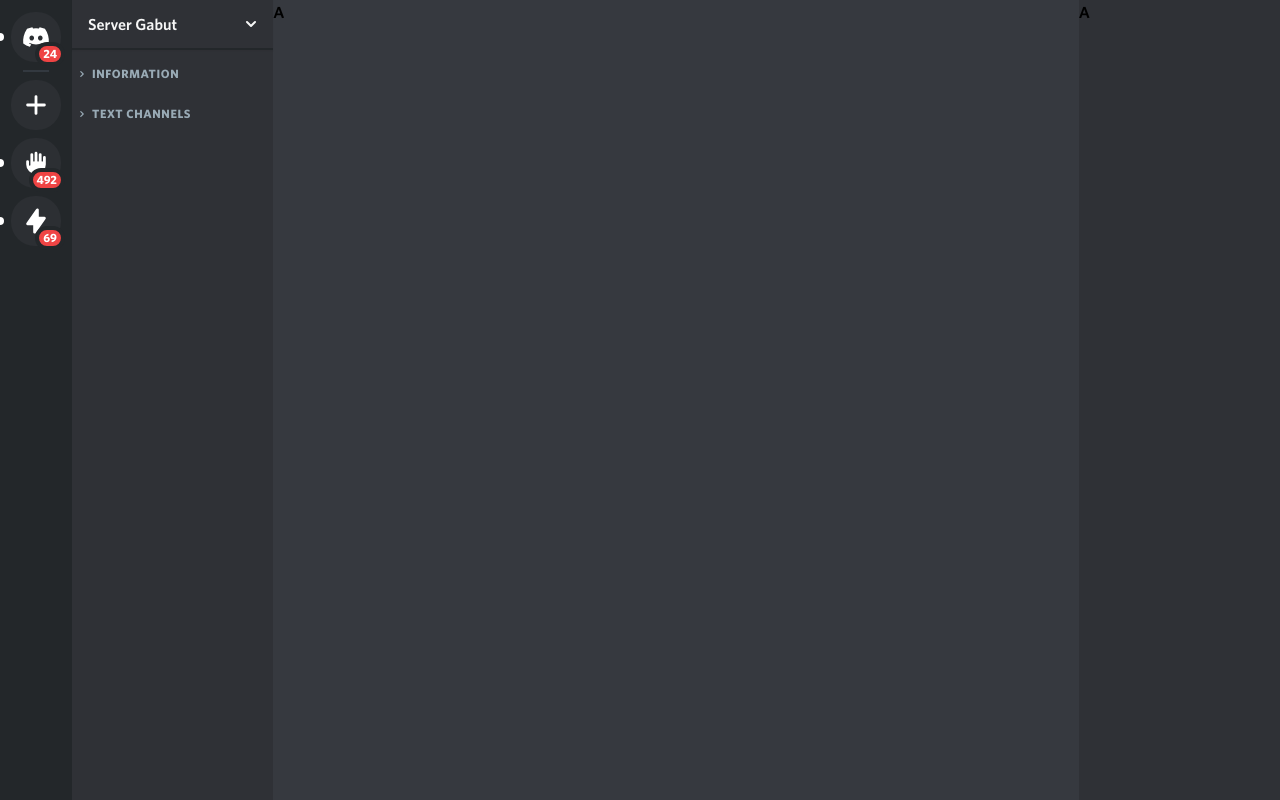
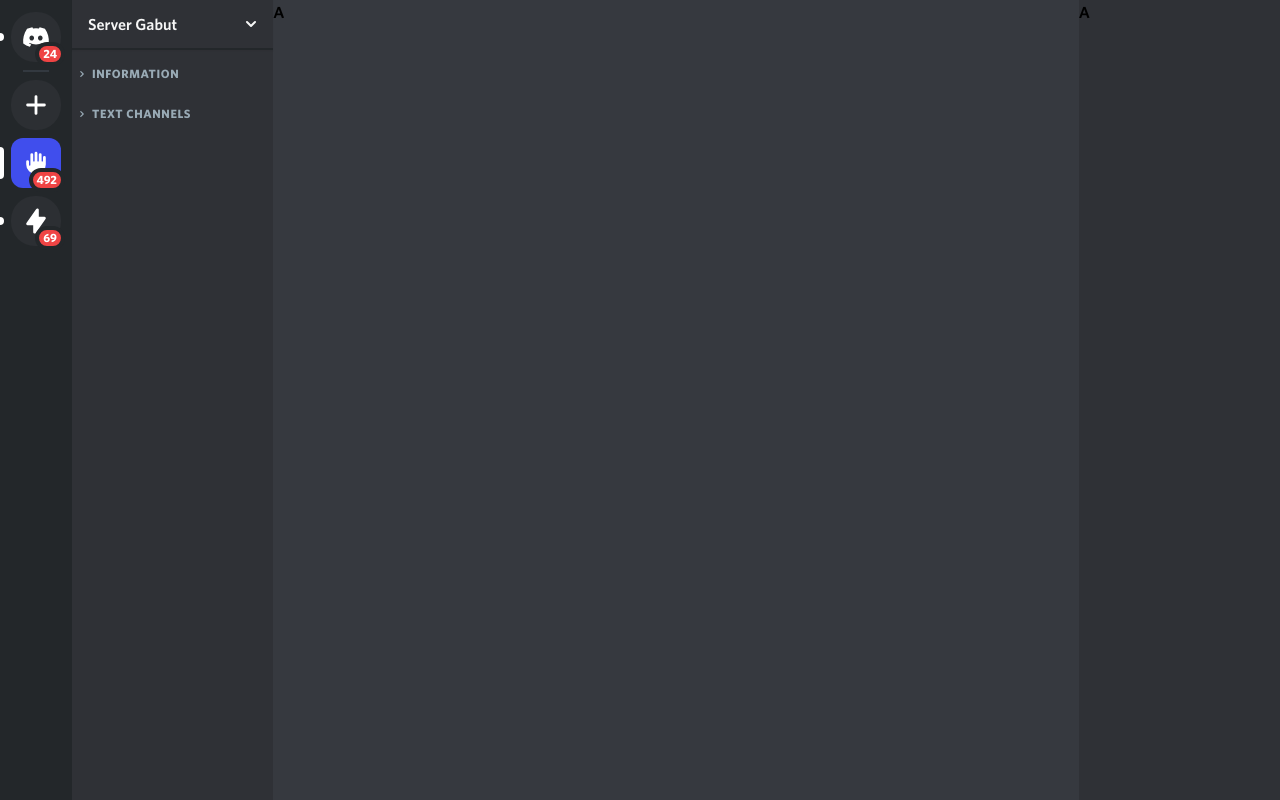
Before and after one commit to dotslashf/tailwind-discord, a React (Create React App) app: page / in a window 1280 px wide. Built offline with nearby package versions, Linux system fonts and the light colour scheme.

Commit message:
Add isActive

```diff
--- a/src/components/sidebar/SidebarIcon.js
+++ b/src/components/sidebar/SidebarIcon.js
@@ -1,7 +1,16 @@
-function SidebarIcon({ icon, notifCount, tooltipText = 'tooltip 💡' }) {
+function SidebarIcon({
+  icon,
+  notifCount,
+  tooltipText = 'tooltip 💡',
+  isActive,
+}) {
   return (
     <>
-      <div className="sidebar-icon relative">
+      <div
+        className={`${
+          isActive ? 'rounded-xl bg-discord-blue-default' : ''
+        } sidebar-icon relative`}
+      >
         {icon}
         {notifCount > 0 && <span className="notif-badge">{notifCount}</span>}
       </div>
--- a/src/components/sidebar/SidebarItem.js
+++ b/src/components/sidebar/SidebarItem.js
@@ -5,13 +5,14 @@ function SidebarItem({ icon, isPillShown, notifCount, tooltipText, isActive }) {
     <div className="sidebar-wrapper group">
       {isPillShown && (
         <div className="sidebar-pill">
-          <span className="pill" />
+          <span className={`${isActive ? 'h-8 group-hover:h-8' : ''} pill`} />
         </div>
       )}
       <SidebarIcon
         icon={icon}
         notifCount={notifCount}
         tooltipText={tooltipText}
+        isActive={isActive}
       />
     </div>
   );
```
